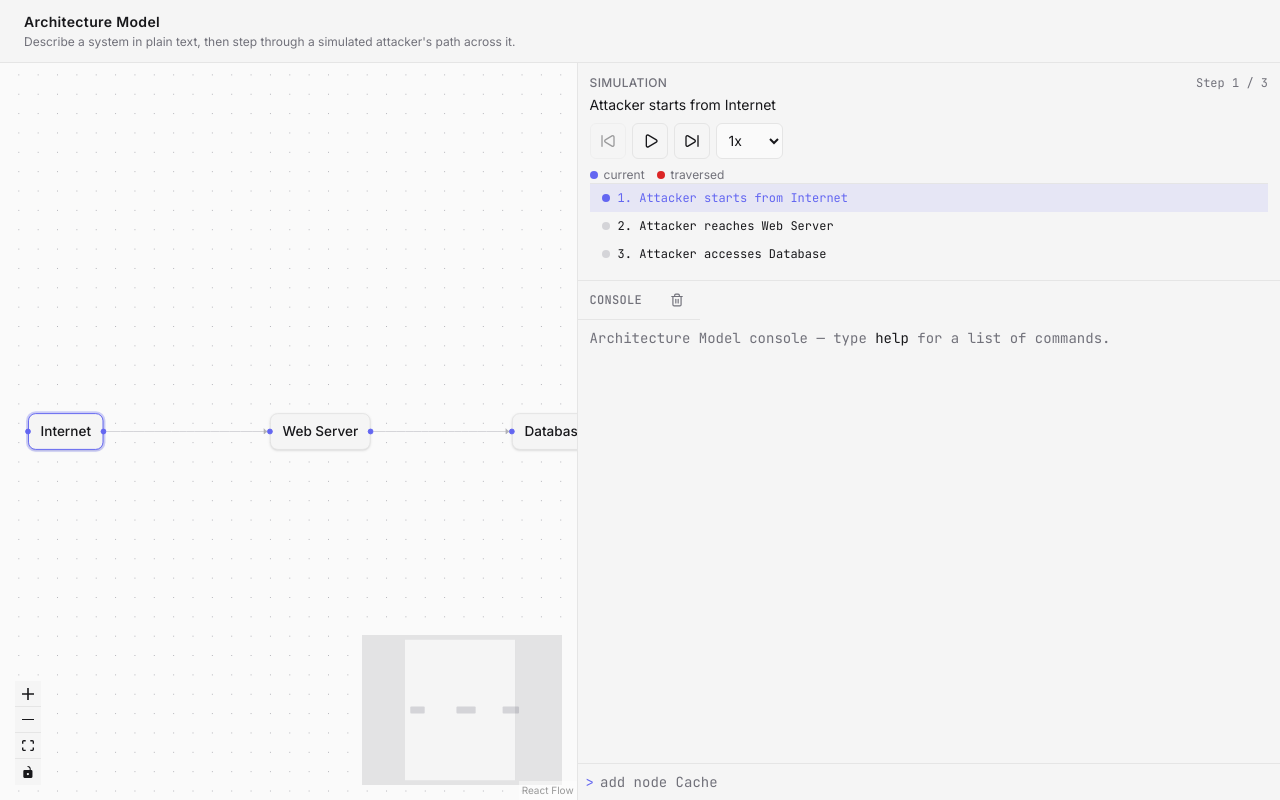
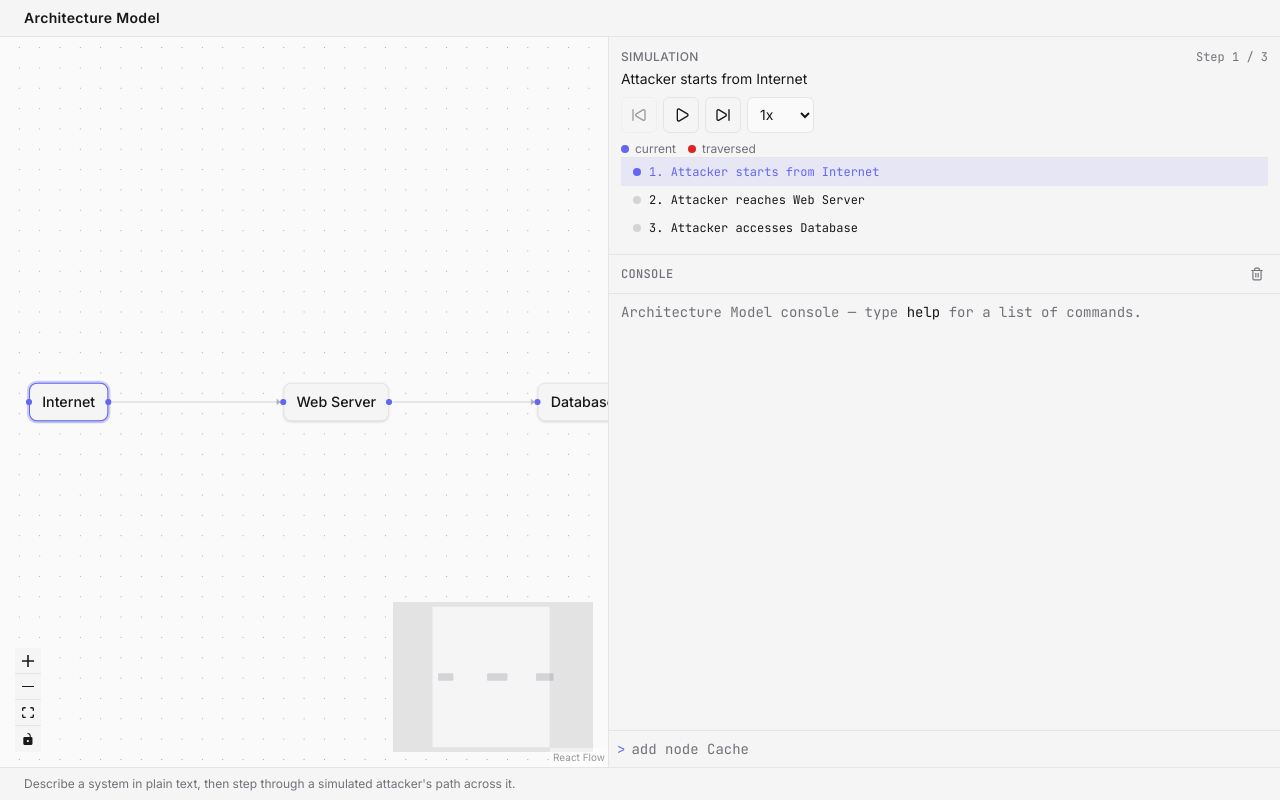
Before and after one commit to jgyy/architect-model, a Next.js app: page / in a window 1280 px wide. Built offline with nearby package versions, Linux system fonts and the light colour scheme.

Commit message:
feat: Rigorous multi-resolution testing: ran two full sweeps (320×568 up to 3440×1440, 17 resolutions) via real browser automation (resize + layout measurement + screenshot inspection)

```diff
--- a/src/app/page.tsx
+++ b/src/app/page.tsx
@@ -4,20 +4,22 @@ import { exampleArchitecture } from "@/data/example-architecture";
 export default function Home() {
     return (
         <div className="flex h-screen w-full flex-col">
-            <header className="border-b border-border bg-chrome px-6 py-3">
-                <h1 className="text-sm font-semibold tracking-wide">
+            <header className="flex shrink-0 items-center border-b border-border bg-chrome px-6 py-2">
+                <h1 className="truncate text-sm font-semibold tracking-wide">
                     Architecture Model
                 </h1>
-                <p className="mt-0.5 text-xs text-muted-foreground">
-                    Describe a system in plain text, then step through a
-                    simulated attacker&apos;s path across it.
-                </p>
             </header>
             <div className="min-h-0 flex-1">
                 <ArchitectureWorkspace
                     initialArchitecture={exampleArchitecture}
                 />
             </div>
+            <footer className="flex shrink-0 items-center border-t border-border bg-chrome px-6 py-2">
+                <p className="truncate text-xs text-muted-foreground">
+                    Describe a system in plain text, then step through a
+                    simulated attacker&apos;s path across it.
+                </p>
+            </footer>
         </div>
     );
 }
--- a/src/components/architecture-workspace.tsx
+++ b/src/components/architecture-workspace.tsx
@@ -203,7 +203,7 @@ export function ArchitectureWorkspace({
                     onEdgeDelete={handleEdgeDelete}
                 />
             </div>
-            <aside className="flex w-fit shrink-0 flex-col border-l border-border bg-chrome">
+            <aside className="flex w-[80ch] max-w-[min(80ch,70vw)] shrink-0 flex-col border-l border-border bg-chrome font-mono text-sm">
                 {architecture.nodes.length > 0 && (
                     <SimulationPanel
                         architecture={architecture}
--- a/src/components/command-input.tsx
+++ b/src/components/command-input.tsx
@@ -147,15 +147,15 @@ export function CommandInput({
     }
 
     return (
-        <form onSubmit={onSubmit} className="w-fit border-t border-border p-2">
-            <div className="relative flex w-fit items-center gap-1.5">
+        <form onSubmit={onSubmit} className="w-full border-t border-border p-2">
+            <div className="relative flex w-full items-center gap-1.5">
                 <span
                     className="shrink-0 font-mono text-sm text-accent"
                     aria-hidden="true"
                 >
                     &gt;
                 </span>
-                <div className="relative w-[80ch]">
+                <div className="relative min-w-0 max-w-[80ch] flex-1">
                     <input
                         id="command-input"
                         ref={inputRef}
--- a/src/components/console-panel.tsx
+++ b/src/components/console-panel.tsx
@@ -33,7 +33,7 @@ export function ConsolePanel({
 
     return (
         <div className="flex min-h-0 flex-1 flex-col font-mono text-sm">
-            <div className="flex w-fit items-center justify-between gap-6 border-b border-border px-3 py-2">
+            <div className="flex w-full items-center justify-between gap-6 border-b border-border px-3 py-2">
                 <span className="text-xs font-medium tracking-wide text-muted-foreground uppercase">
                     Console
                 </span>
@@ -48,7 +48,7 @@ export function ConsolePanel({
             </div>
             <div className="min-h-0 flex-1 overflow-y-auto">
                 {log.length === 0 ? (
-                    <p className="w-[80ch] break-words px-3 py-2 text-muted-foreground">
+                    <p className="max-w-[80ch] break-words px-3 py-2 text-muted-foreground">
                         Architecture Model console — type{" "}
                         <span className="text-foreground">help</span> for a list
                         of commands.
@@ -57,7 +57,7 @@ export function ConsolePanel({
                     log.map((entry) => (
                         <div
                             key={entry.id}
-                            className="flex w-fit items-start gap-2 px-3 py-1.5 hover:bg-border/40"
+                            className="flex w-full items-start gap-2 px-3 py-1.5 hover:bg-border/40"
                         >
                             {entry.ok ? (
                                 <CheckCircle2
@@ -70,7 +70,7 @@ export function ConsolePanel({
                                     className="mt-0.5 shrink-0 text-danger"
                                 />
                             )}
-                            <div className="w-[80ch] break-words">
+                            <div className="min-w-0 max-w-[80ch] flex-1 break-words">
                                 <div className="text-accent">
                                     <span className="text-muted-foreground">
                                         &gt;
--- a/src/components/simulation-panel.tsx
+++ b/src/components/simulation-panel.tsx
@@ -47,7 +47,7 @@ export function SimulationPanel({
     const atLastStep = currentStepIndex === stepCount - 1;
 
     return (
-        <div className="border-b border-border p-3">
+        <div className="border-b border-border p-3 font-sans">
             <div className="flex items-center justify-between">
                 <span className="text-xs font-medium tracking-wide text-muted-foreground uppercase">
                     Simulation
```
Also changed, not shown: src/lib/architecture-commands.ts (+4 -4 lines).
